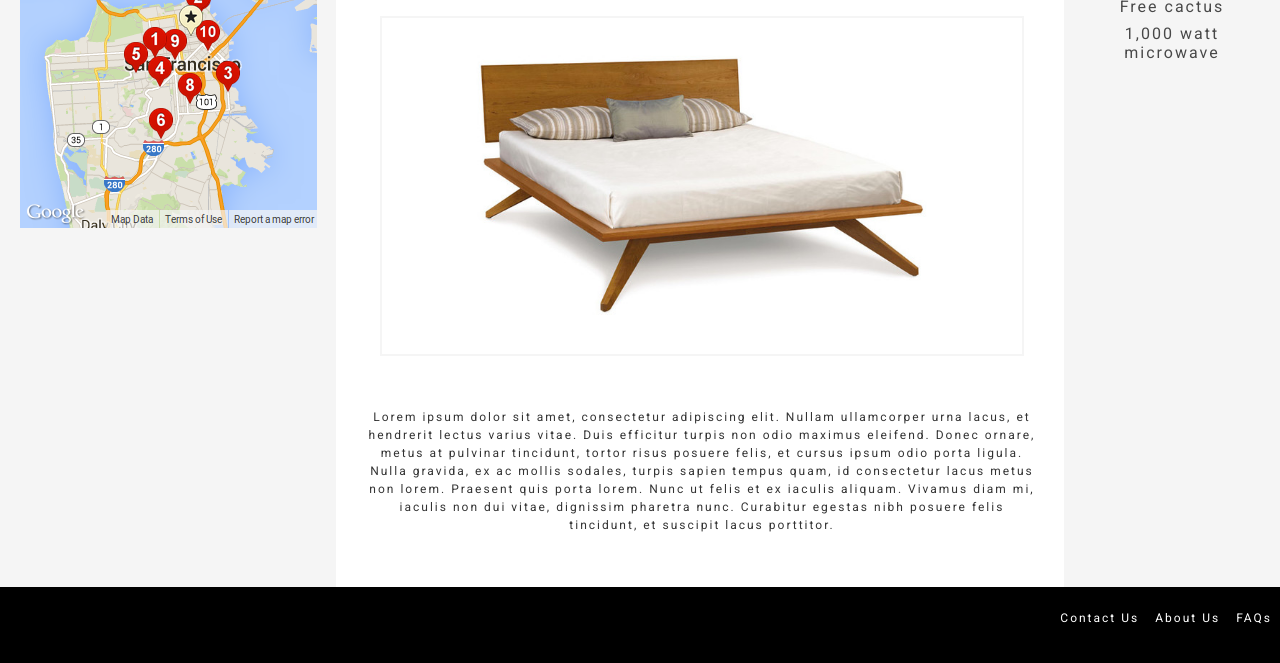
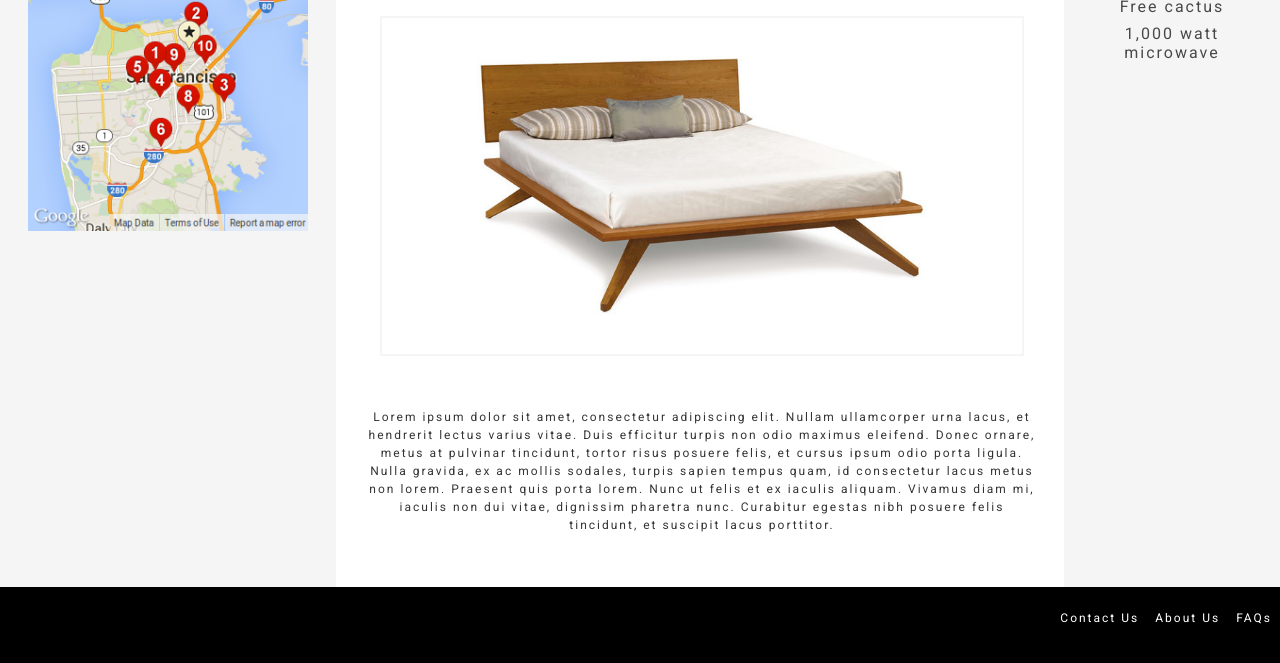
Before and after one commit to redlotys/wdd-group, a plain HTML site: page item.html in a window 1280 px wide. Shown: the part 137-800 px from the top of the page. Drawn offline with Linux system fonts and the light colour scheme.

Commit message:
Update style.css
change map from div to class

```diff
--- a/assets/css/style.css
+++ b/assets/css/style.css
@@ -194,7 +194,7 @@ body{
 	text-align: center;
 }
 
-#map img{
+.map img{
 	margin: 20px auto;
 	width: 280px;
 }
```
